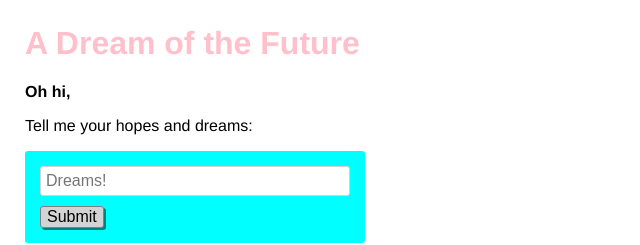
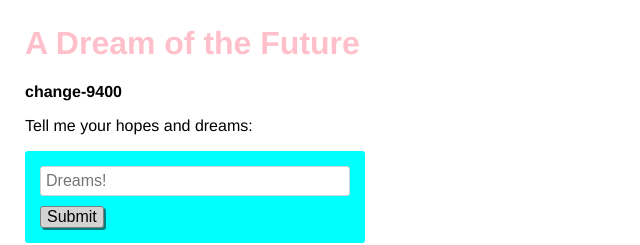
Before and after one commit to glitch-test/test-push, a website: page views/index.html in a window 1280 px wide. Shown: the top 245 px of the page, 0-640 px from the left. Drawn offline with nearby package versions, Linux system fonts and the light colour scheme; no server answers.

Commit message:
Commit: spicy-action

```diff
--- a/views/index.html
+++ b/views/index.html
@@ -26,7 +26,7 @@
     </header>
 
     <main>
-      <p class="bold">Oh hi,</p>
+      <p class="bold">change-9400</p>
       <p>Tell me your hopes and dreams:</p>
       <form>
         <input type="text" maxlength="100" placeholder="Dreams!">
```
